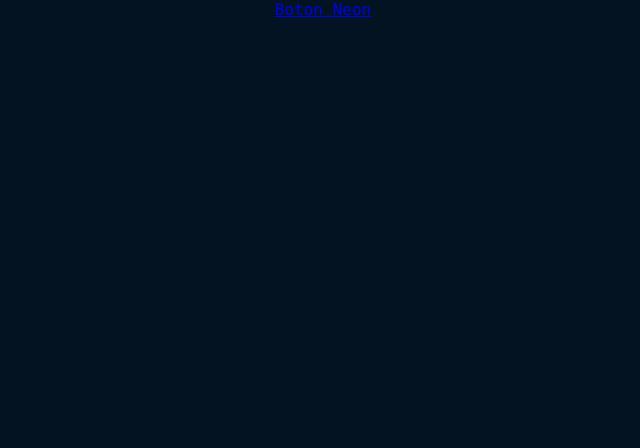
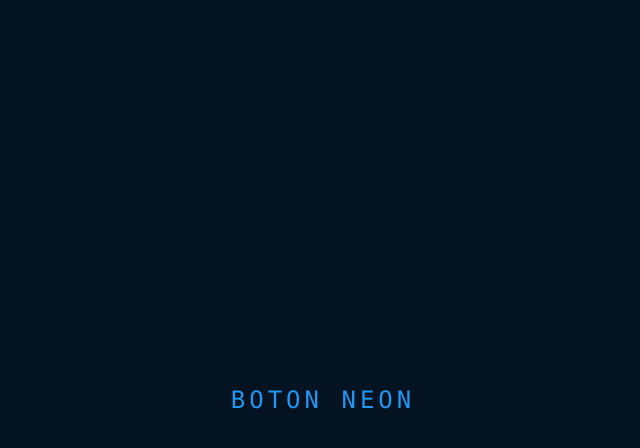
Before and after one commit to marioe22/Neon-boton, a plain HTML site: page index.html in a window 1280 px wide. Shown: the whole page, without its empty margins (317-957 px from the left). Drawn offline with Linux system fonts and the light colour scheme.

Commit message:
estilo principal
Se crea el estilo principal de nuestro boton dandole los lineamientos que neccesitamos para la demostracion

```diff
--- a/style.css
+++ b/style.css
@@ -4,6 +4,20 @@ body{
     display: flex;
     justify-content: center;
     align-items: center;
+    min-height: 100vh;
     background: #031321;
     font-family: consolas;
 }
+a{
+    position: relative;
+    display: inline-block;
+    padding: 15px 30px;
+    color:#2196f3;
+    text-transform: uppercase;
+    letter-spacing: 4px;
+    text-decoration: none;
+    font-size: 24px;
+    overflow: hidden;
+    transition: 0.2s;
+
+}
```
